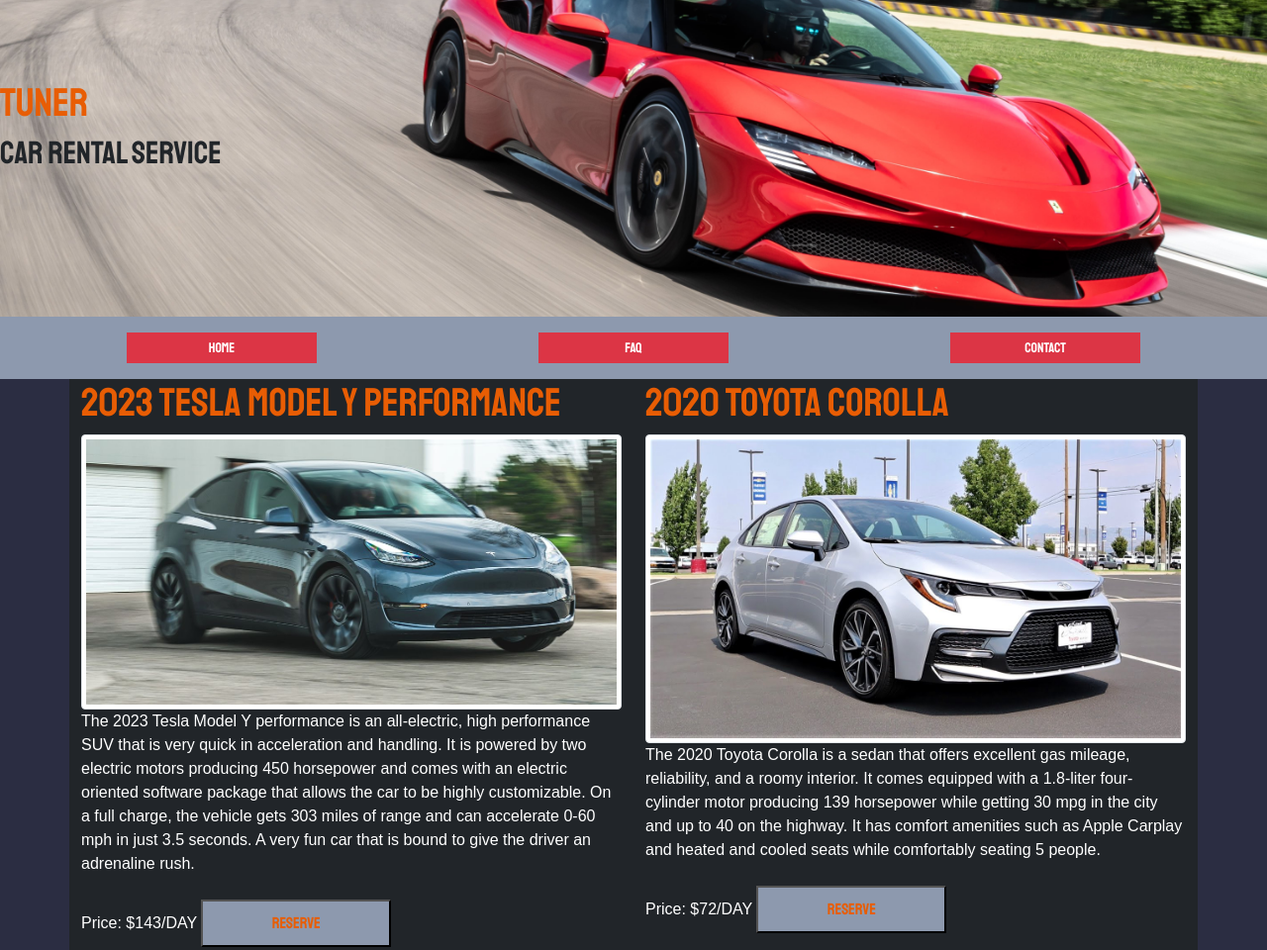
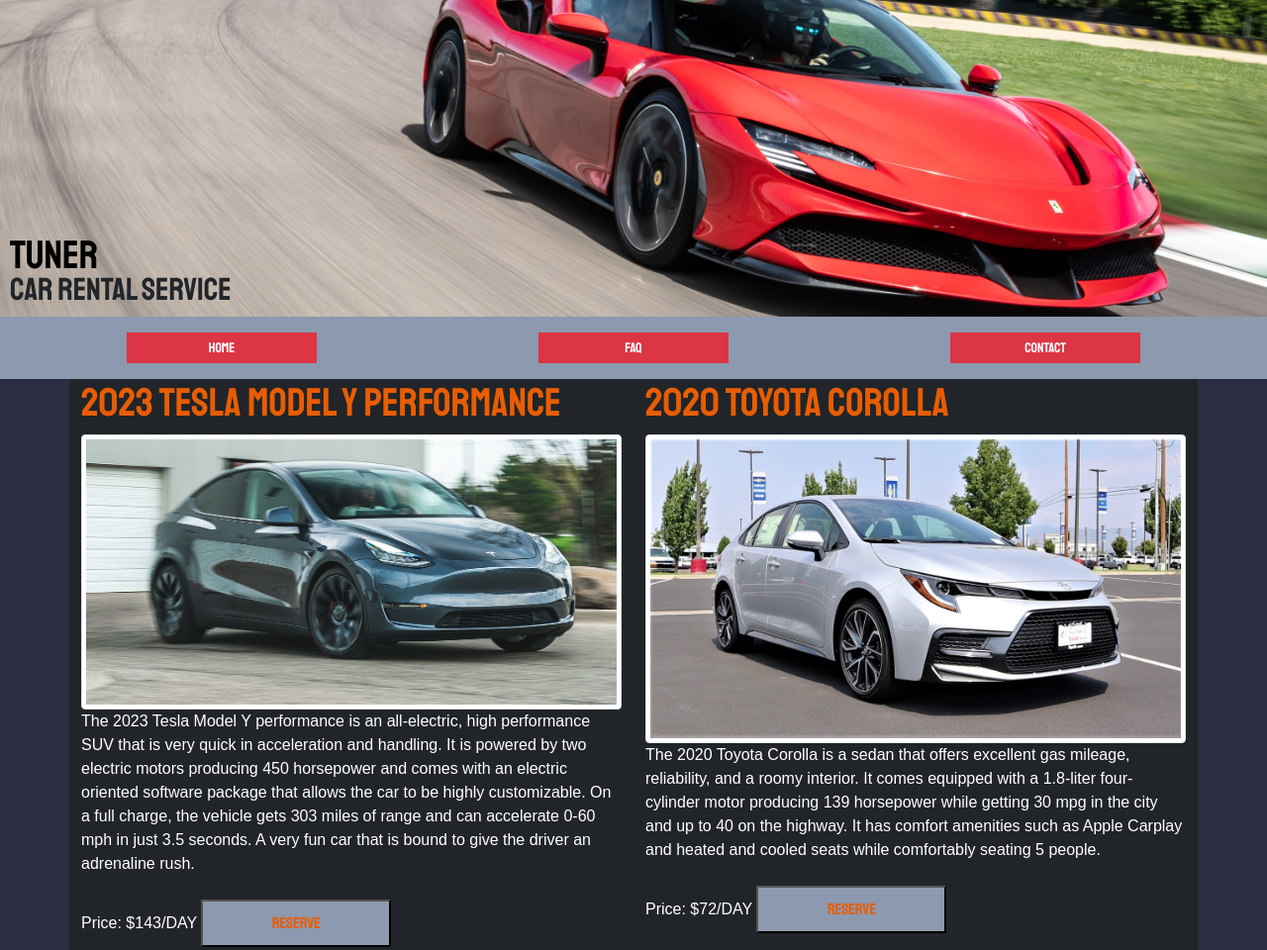
Before and after one commit to camburhans/126-final, a plain HTML site: page html/search.html in a window 1280 px wide. Shown: the top 960 px of the page at 99% size. Drawn offline with nearby package versions, Linux system fonts and the light colour scheme.

Commit message:
small fix

```diff
--- a/html/search.html
+++ b/html/search.html
@@ -13,8 +13,8 @@
 </head>
 
 <header>
-    <h1>TUNER</h1>
-    <h2>CAR RENTAL SERVICE</h2>
+    <h1 class="header1">TUNER</h1>
+    <h2 class="header2">CAR RENTAL SERVICE</h2>
 
 </header>
 
```
